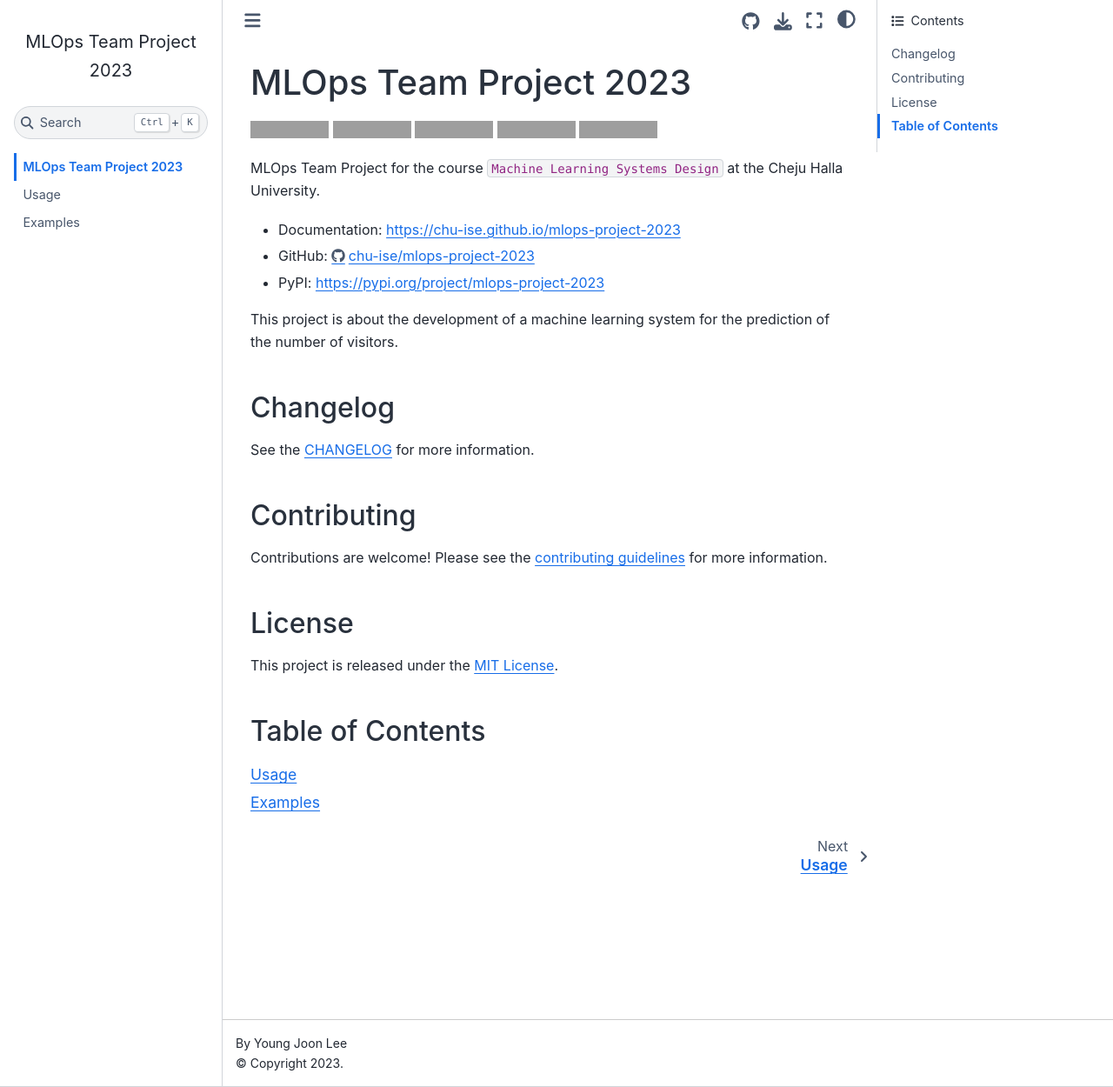
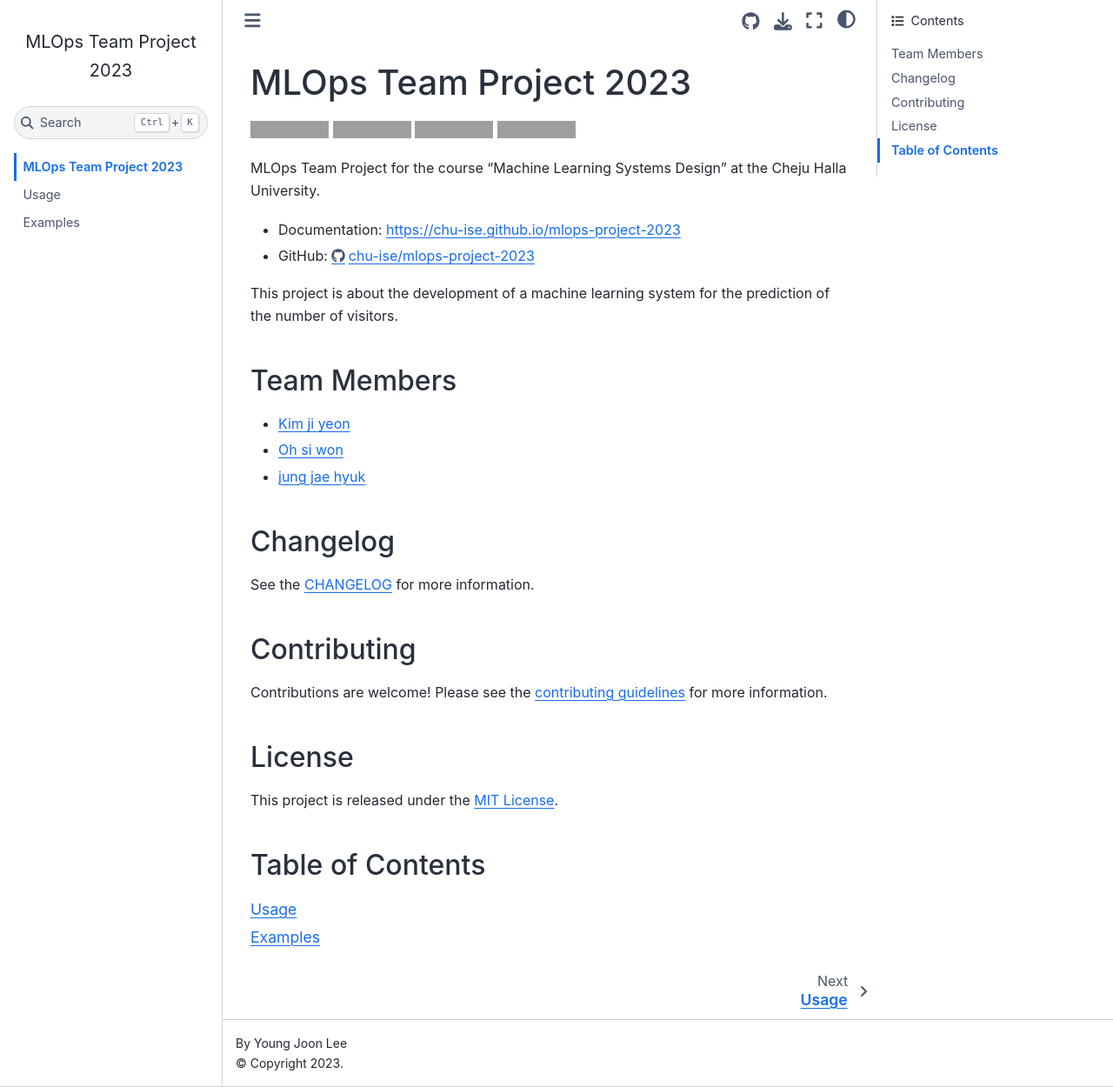
Before and after one commit to entelecheia/mlops-project-2023, a Jupyter Book: the page built from book/index.md, in a window 1280 px wide and 1250 px high. Shown: the whole window at 87% size. Built offline with Jupyter Book 1.0.4 settings and Sphinx 7.4.7 and the Sphinx Book theme 1.1.4, drawn with Linux system fonts in a browser that asks for light colours; grey boxes are pictures that could not be loaded.

Commit message:
chore(documents): update team members list

````diff
--- a/book/index.md
+++ b/book/index.md
@@ -1,36 +1,39 @@
 # MLOps Team Project 2023
 
-[![pypi-image]][pypi-url]
 [![version-image]][release-url]
 [![release-date-image]][release-url]
 [![license-image]][license-url]
 [![jupyter-book-image]][docs-url]
 
 <!-- Links: -->
-[hyperfast python template]: https://github.com/chu-ise/hyperfast-python-template
 
 [pypi-image]: https://img.shields.io/pypi/v/mlops-project-2023
-[license-image]: https://img.shields.io/github/license/entelecheia/mlops-project-2023
+[license-image]: https://img.shields.io/github/license/chu-ise/mlops-project-2023
 [license-url]: https://github.com/chu-ise/mlops-project-2023/blob/main/LICENSE
-[version-image]: https://img.shields.io/github/v/release/entelecheia/mlops-project-2023?sort=semver
-[release-date-image]: https://img.shields.io/github/release-date/entelecheia/mlops-project-2023
+[version-image]: https://img.shields.io/github/v/release/chu-ise/mlops-project-2023?sort=semver
+[release-date-image]: https://img.shields.io/github/release-date/chu-ise/mlops-project-2023
 [release-url]: https://github.com/chu-ise/mlops-project-2023/releases
 [jupyter-book-image]: https://jupyterbook.org/en/stable/_images/badge.svg
-
 [repo-url]: https://github.com/chu-ise/mlops-project-2023
 [pypi-url]: https://pypi.org/project/mlops-project-2023
 [docs-url]: https://chu-ise.github.io/mlops-project-2023
 [changelog]: https://github.com/chu-ise/mlops-project-2023/blob/main/CHANGELOG.md
 [contributing guidelines]: https://github.com/chu-ise/mlops-project-2023/blob/main/CONTRIBUTING.md
+
 <!-- Links: -->
 
-MLOps Team Project for the course `Machine Learning Systems Design` at the Cheju Halla University.
+MLOps Team Project for the course "Machine Learning Systems Design" at the Cheju Halla University.
 
 - Documentation: [https://chu-ise.github.io/mlops-project-2023][docs-url]
 - GitHub: [https://github.com/chu-ise/mlops-project-2023][repo-url]
-- PyPI: [https://pypi.org/project/mlops-project-2023][pypi-url]
 
 This project is about the development of a machine learning system for the prediction of the number of visitors.
+
+## Team Members
+
+- [Kim ji yeon](https://github.com/202021013)
+- [Oh si won](https://github.com/siwon12)
+- [jung jae hyuk](https://github.com/locle0324)
 
 ## Changelog
 
@@ -47,4 +50,5 @@ This project is released under the [MIT License][license-url].
 ## Table of Contents
 
 ```{tableofcontents}
+
 ```
````
